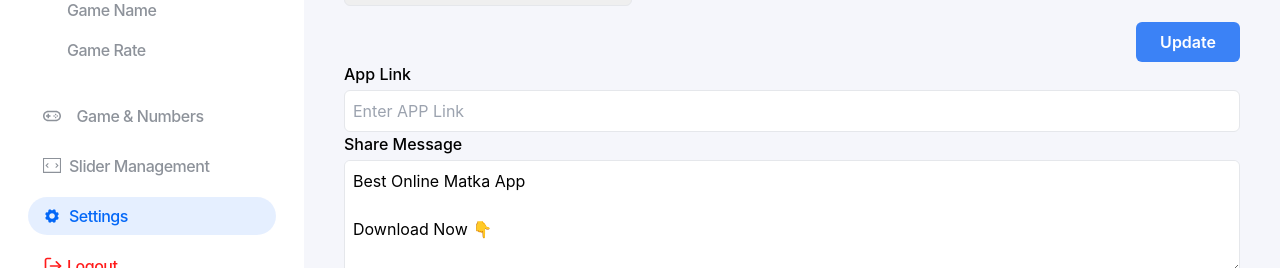
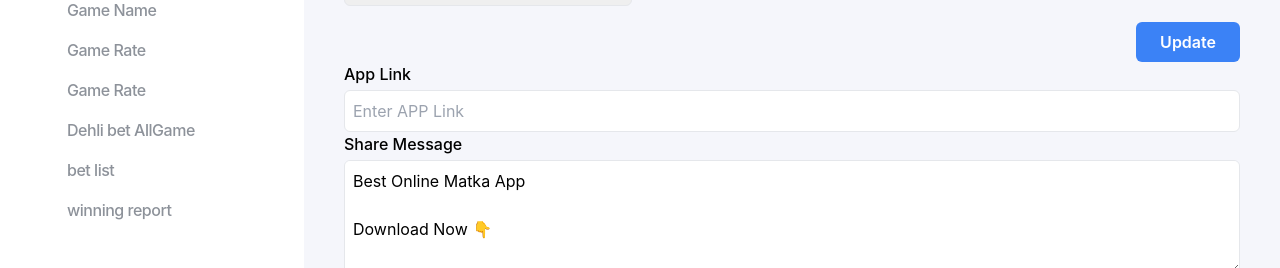
Before and after one commit to ankitjain0748/frontendbid, a React (Create React App) app: page /settings in a window 1280 px wide. Both pictures are taken after a click on the item "Dehli Management". Shown: the part 532-800 px from the top of the page. Built offline with nearby package versions, Linux system fonts and the light colour scheme; no server answers.

Commit message:
manage  add  new data adn link

```diff
--- a/src/Admin/components/PhonesideBar.jsx
+++ b/src/Admin/components/PhonesideBar.jsx
@@ -24,8 +24,8 @@ function PhoneSideBar({ sideOpen, toggleSidebar }) {
                 <h3 className="uppercase text-[#808080] px-[15px] text-sm font-semibold mb-2.5 lg:mb-3.5">Overview</h3>
                 <ul className="space-y-3">
                     <li>
-                        <Link href="/admin/dashboard"
-                            className={`px-[15px] flex flex-wrap items-center py-[7px] rounded-full text-base tracking-[-0.03em] font-medium hover:text-[#0367F7] ${pathname === "/admin/dashboard" ? 'bg-[#0367F7] bg-opacity-10 text-[#0367F7]' : 'text-[#8D929A] '}`}
+                        <Link href="/"
+                            className={`px-[15px] flex flex-wrap items-center py-[7px] rounded-full text-base tracking-[-0.03em] font-medium hover:text-[#0367F7] ${pathname === "/" ? 'bg-[#0367F7] bg-opacity-10 text-[#0367F7]' : 'text-[#8D929A] '}`}
                         >
                             <svg className="inline align-middle mr-[4px]" width="21" height="20" viewBox="0 0 21 20" fill="none" xmlns="http://www.w3.org/2000/svg">
                                 <path d="M11.4622 7.5V2.5H18.1289V7.5H11.4622ZM3.12891 10.8333V2.5H9.79557V10.8333H3.12891ZM11.4622 17.5V9.16667H18.1289V17.5H11.4622ZM3.12891 17.5V12.5H9.79557V17.5H3.12891Z" fill="currentColor" />
--- a/src/Admin/components/SideBar.jsx
+++ b/src/Admin/components/SideBar.jsx
@@ -99,6 +99,33 @@ capitalize px-[15px] flex flex-wrap items-center py-[7px] rounded-full text-base
                                     </Link>
                                 </li>
 
+                                <li>
+                                    <Link to="/game-rate" className="block px-4 py-2 text-[#8D929A]  hover:text-black">
+                                        Game Rate
+                                    </Link>
+                                </li>
+
+
+                                <li>
+                                    <Link to="/delhi-bet_allgame" className="block px-4 py-2 text-[#8D929A]  hover:text-black">
+                                        Dehli bet AllGame
+                                    </Link>
+                                </li>
+
+
+                                <li>
+                                    <Link to="/betlist" className="block px-4 py-2 text-[#8D929A]  hover:text-black">
+                                    bet list
+                                    </Link>
+                                </li>
+
+
+                                <li>
+                                    <Link to="/winning-report" className="block px-4 py-2 text-[#8D929A]  hover:text-black">
+                                    winning report
+                                    </Link>
+                                </li>
+
                             </ul>
                         )}
                     </li>
```
